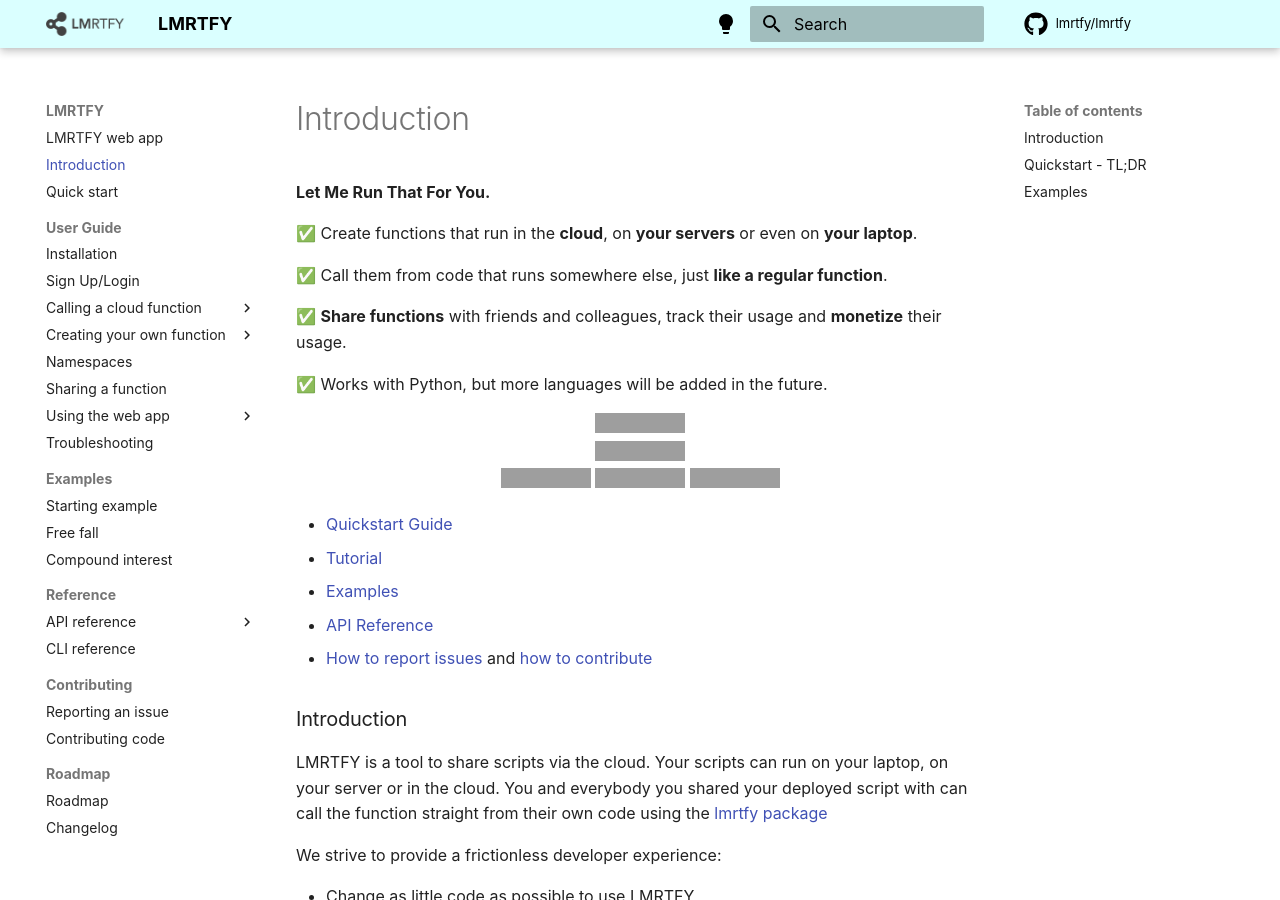
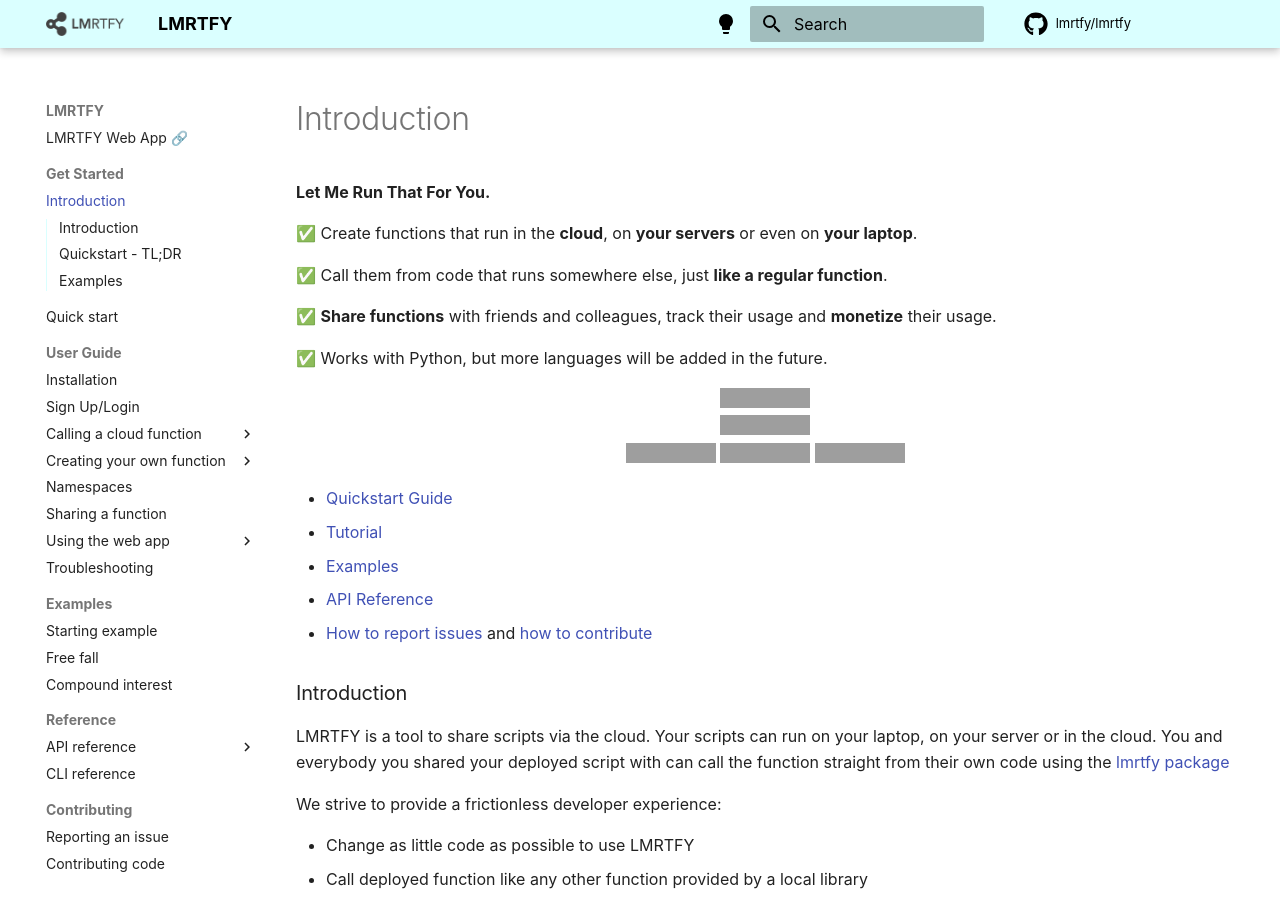
Before and after one commit to lmrtfy/lmrtfy, an MkDocs documentation site: the page built from docs/index.md, in a window 1280 px wide and 900 px high. Built offline with MkDocs 1.6.1 and Material for MkDocs 9.7.7, drawn with Linux system fonts in a browser that asks for light colours; comment, search, counter and statistics services are not loaded; the version menu is left out; grey boxes are pictures that could not be loaded.

Commit message:
minor change to clarfiy whhich links are external

```diff
--- a/mkdocs.yml
+++ b/mkdocs.yml
@@ -16,7 +16,12 @@ theme:
   font: false
   features:
     - navigation.sections
+    - navigation.top
+    #- navigation.tabs
+    #- navigation.tabs.sticky
     - content.code.annotate
+    - content.tabs.link
+    - toc.integrate
   palette:
     # Palette toggle for light mode
     - media: "light"
@@ -103,9 +108,12 @@ markdown_extensions:
   - pymdownx.tilde
 
 nav:
-  - LMRTFY web app: 'https://app.lmrt.fyi'
-  - Introduction: 'index.md'
-  - Quick start: 'quickstart.md'
+  - LMRTFY Web App 🔗: 'https://app.lmrt.fyi'
+  #- Pricing 🔗: 'https://lmrt.fyi'
+
+  - Get Started:
+      - Introduction: 'index.md'
+      - Quick start: 'quickstart.md'
 
   - User Guide:
       - Installation: "user_guide/installation.md"
```
